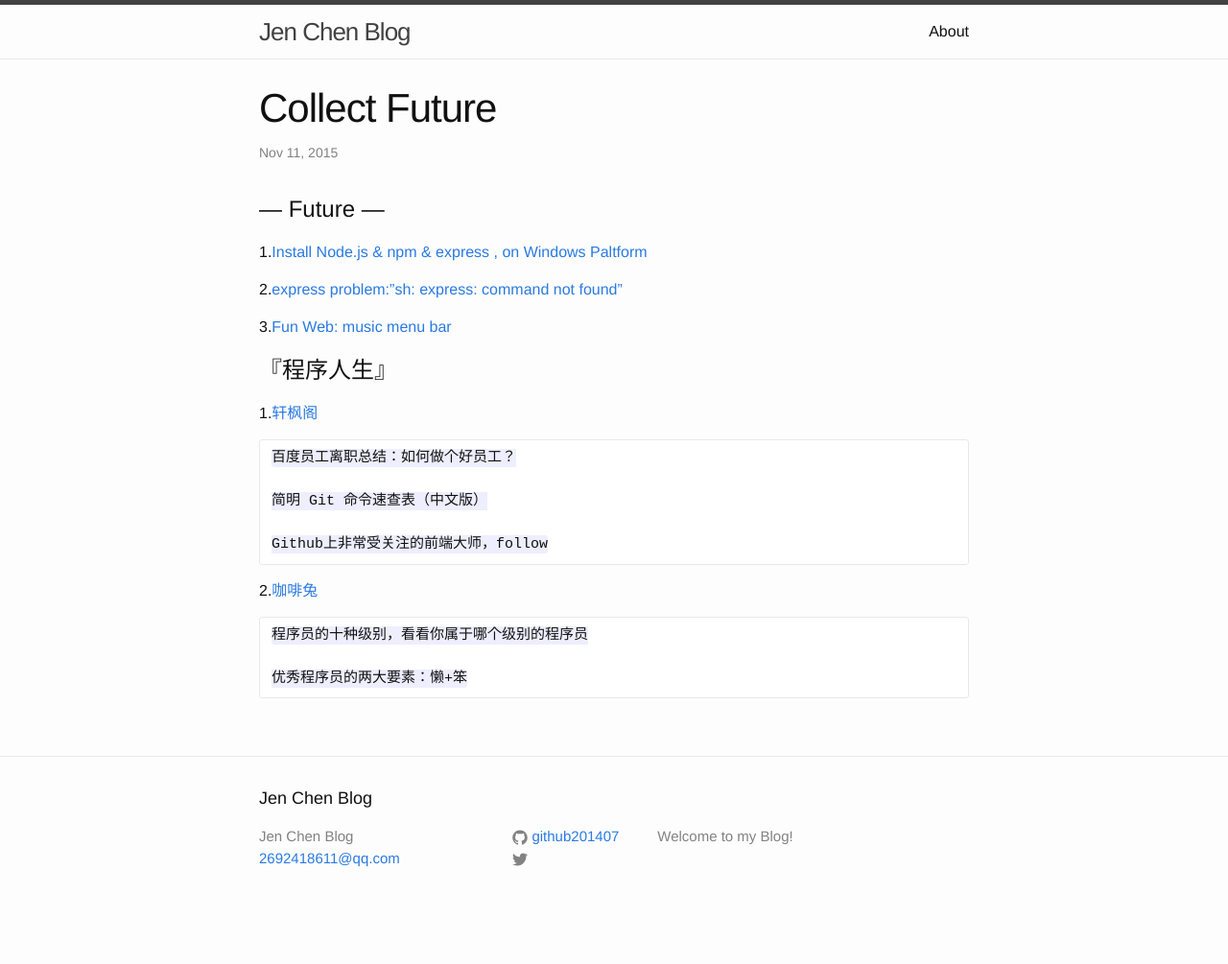
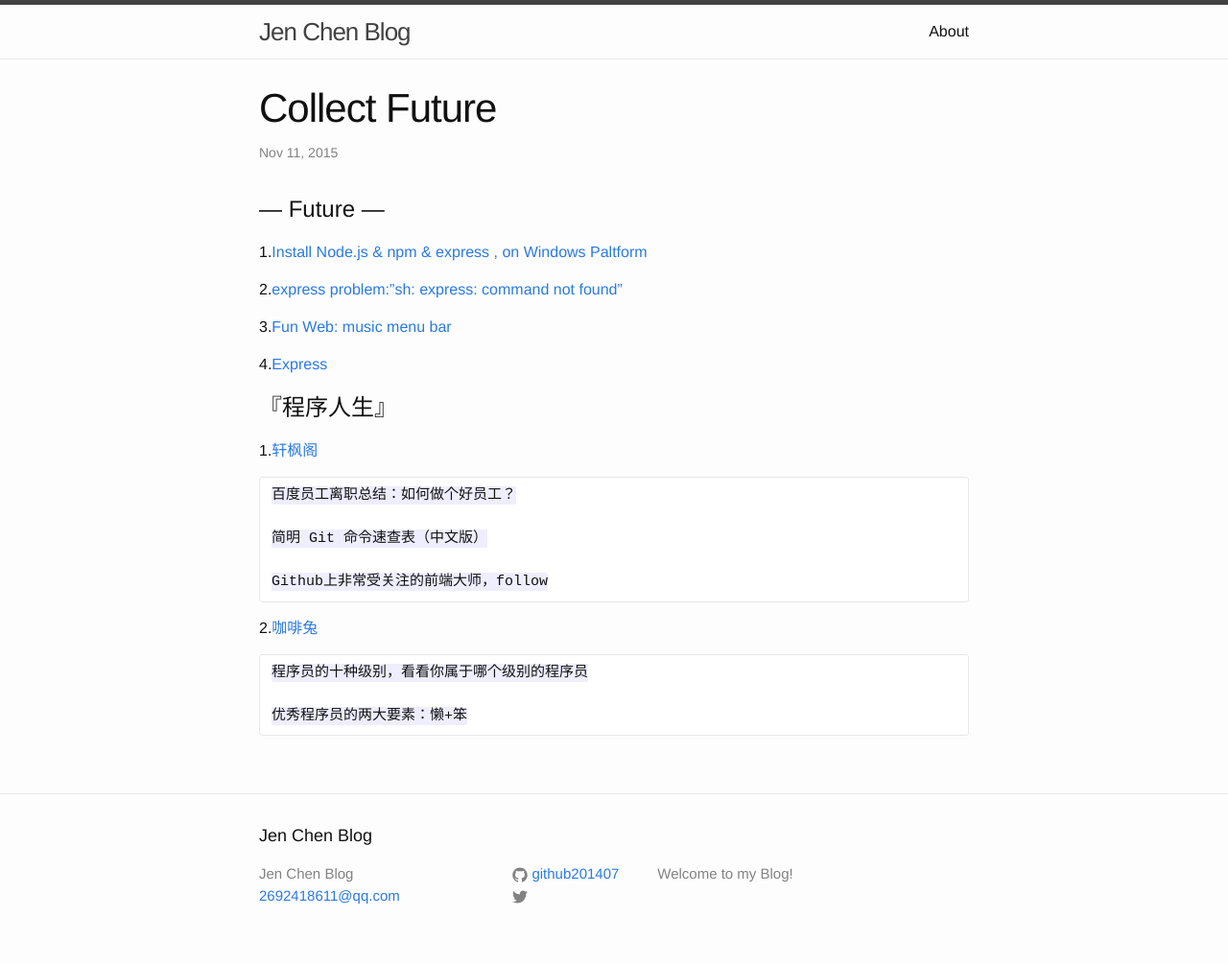
Before and after one commit to github201407/github201407.github.io, a Jekyll site: the page built from _posts/2015-11-11-Collect-Future.markdown, in a window 1280 px wide. Shown: the whole page at 96% size. Built offline with Jekyll 4.4.1, drawn with Linux system fonts in a browser that asks for light colours; before the commit the page ends 966 px from its top, so only the background shows below that.

Commit message:
add express

```diff
--- a/_posts/2015-11-11-Collect-Future.markdown
+++ b/_posts/2015-11-11-Collect-Future.markdown
@@ -10,6 +10,8 @@ categories: jekyll update
 2.[express problem:"sh: express: command not found"][Link2]
 
 3.[Fun Web: music menu bar][Link3]
+
+4.[Express][Link6]
 
 #『程序人生』
 1.[轩枫阁][Link4]
```
Also changed, not shown: other parts of _posts/2015-11-11-Collect-Future.markdown (+1 -0 lines).
